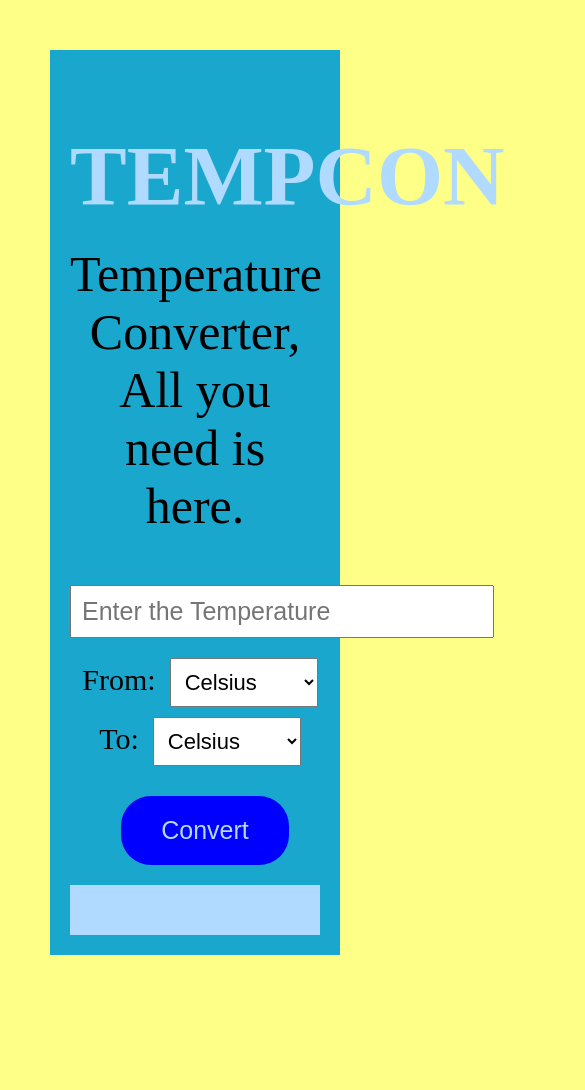
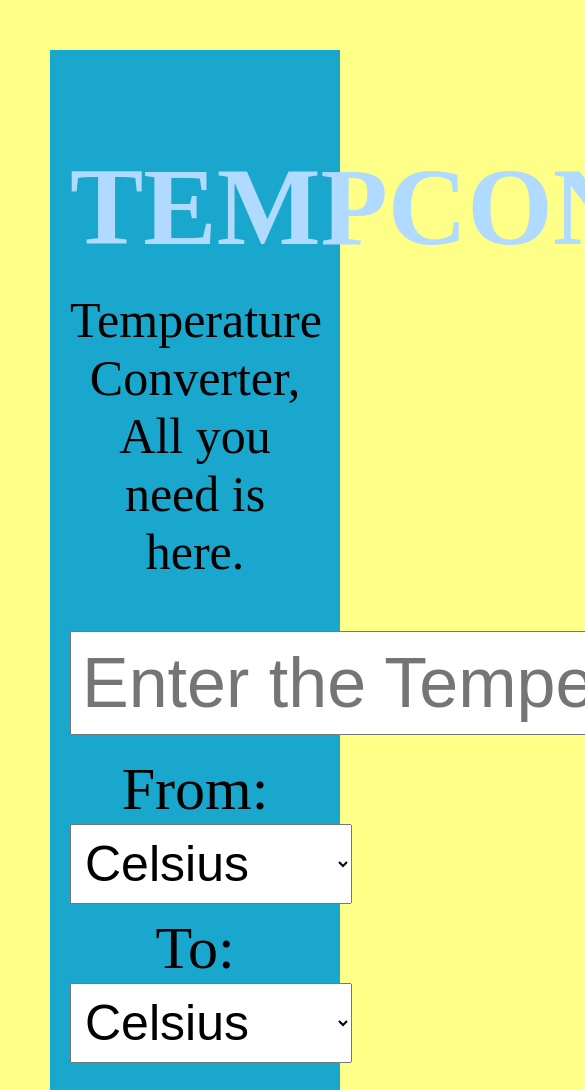
Before and after one commit to abnas7511/OIBSIP-TaskNo3, a plain HTML site: page index.html in a window 390 px wide. Shown: the top 1090 px of the page, 585 px wide, since content can reach past the window. Before the commit the page ends 1005 px from the top, so only its background shows below. Drawn offline with Linux system fonts and the light colour scheme.

Commit message:
Update styles.css

```diff
--- a/styles.css
+++ b/styles.css
@@ -60,25 +60,26 @@ button{
 
 @media (max-width:1250px) {
     h1{
-        font-size: 85px;
+        font-size: 110px;
     }
     input[type="number"]{
-       max-width: 400px;
-        font-size: 25px;
+       max-width: 700px;
+        font-size: 70px;
     }
     select{
-        font-size: 22px;
+        font-size: 50px;
     }
     button{
         padding: 20px 40px;
         margin-top: 20px;
-        font-size: 25px;
+        font-size: 60px;
+        border-radius: 60px
     }
     #result{
-        font-size: 30px;
+        font-size: 70px;
     }
     label{
         padding: 10px;
-        font-size: 30px;
+        font-size: 60px;
     }
 }
```
